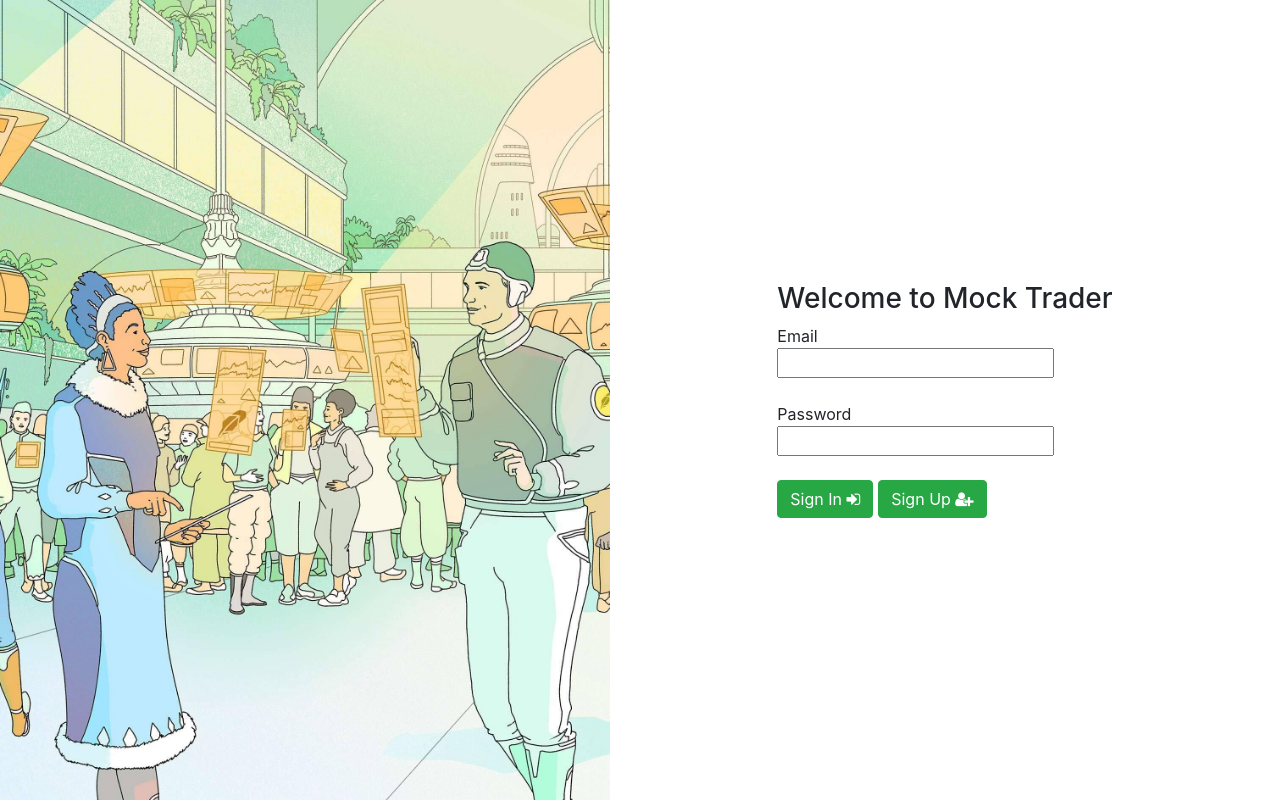
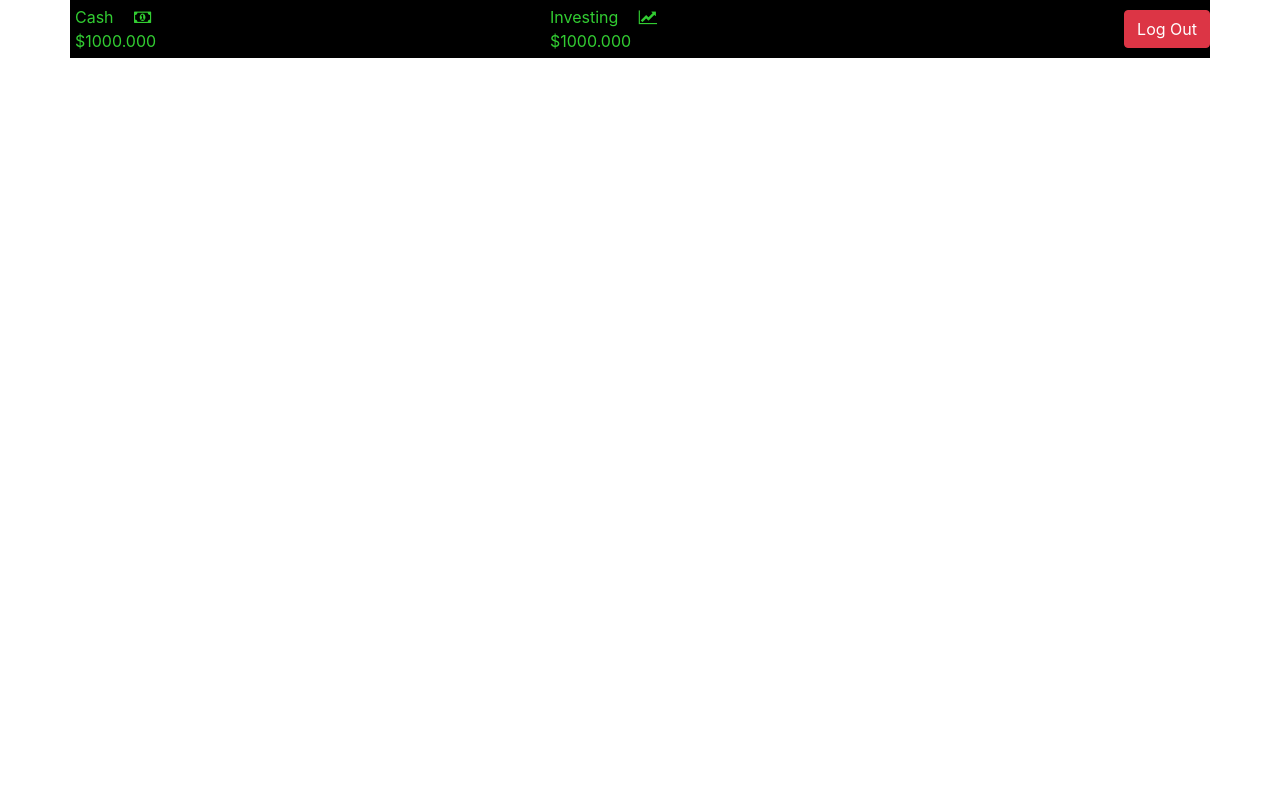
Before and after one commit to dagmawig/mock-trader-full-stack, a React (Create React App) app: page / in a window 1280 px wide. Built offline with nearby package versions, Linux system fonts and the light colour scheme.

Commit message:
added header section

```diff
--- a/src/App.js
+++ b/src/App.js
@@ -1,11 +1,22 @@
+import { BrowserRouter as Router, Switch, Route } from 'react-router-dom';
 import './App.css';
 import Login from './components/Login';
+import Header from './components/Header';
 
 function App() {
   return (
-    <div className="App">
-      <Login/>
-    </div>
+    <Router>
+      <div className="App">
+        <Switch>
+          <Route path="/login">
+            <Login />
+          </Route>
+          <Route path="/">
+            <Header />
+          </Route>
+        </Switch>
+      </div>
+    </Router>
   );
 }
 
--- /dev/null
+++ b/src/components/Header.css
@@ -0,0 +1,44 @@
+.header {
+    height: 75px;
+    padding: 0px;
+}
+.header_row {
+    display: flex;
+    width: 100%;
+    margin: 0px;
+    padding: 0px;
+    align-items: center;
+    justify-content: space-between;
+    background-color:black;
+    position: sticky;
+    top: 0;
+    z-index: 20;
+    color: limegreen;
+}
+.header_cash {
+    padding: 5px;
+}
+.header_stock {
+    padding: 5px;
+}
+.header_logout {
+    display: flex;
+    justify-content: flex-end;
+    padding: 0px;
+}
+.header_cash_top, .header_stock_top {
+    display: flex;
+    justify-content: flex-start;
+    align-items: center;
+    width: 100%;
+    margin: 0px;
+    padding: 0px;
+}
+.header_cash_bottom, .header_stock_bottom {
+    display: flex;
+    justify-content: flex-start;
+    align-items: center;
+    width: 100%;
+    margin: 0px;
+    padding: 0px;
+}
--- /dev/null
+++ b/src/components/Header.js
@@ -0,0 +1,34 @@
+import React from 'react';
+import './Header.css';
+import { Link } from 'react-router-dom';
+
+function Header() {
+    return (
+        <div className="header container">
+            <div className="header_row row">
+                <div className="header_cash col-4 col-sm-3">
+                    <div className="header_cash_top row">
+                        Cash &emsp;<i className="fa fa-money"></i>
+                    </div>
+                    <div className="header_cash_bottom row">
+                        $1000.000
+                    </div>
+                </div>
+                <div className="header_stock col-5 col-sm-3">
+                    <div className="header_stock_top row">
+                        Investing &emsp;<i className="fa fa-line-chart"></i>
+                    </div>
+                    <div className="header_stock_bottom row">
+                        $1000.000
+                    </div>
+                </div>
+                <div className="header_logout col-2">
+                    <button className="header_button btn btn-danger">Log Out</button>
+                </div>
+            </div>
+        </div>
+
+    );
+}
+
+export default Header;
--- a/src/components/Login.css
+++ b/src/components/Login.css
@@ -11,8 +11,9 @@ img {
 
 .login_form {
     display: flex;
-    align-items: center;
+    align-items: space-between;
     max-width:  100%;
+    padding-top: 10%;
     justify-content: center;
 }
 .divider {
--- a/src/components/Login.js
+++ b/src/components/Login.js
@@ -6,7 +6,7 @@ import { auth } from './FirebaseConfig';
 
 function Login() {
     //adding history of router components
-    const history = useHistory();
+    //const history = useHistory();
     // declaring username and password states
     const [email, getEmail] = useState('');
     const [password, getPassword] = useState('');
```
Also changed, not shown: 1 other file (tests, documents, lock files or other folders).
